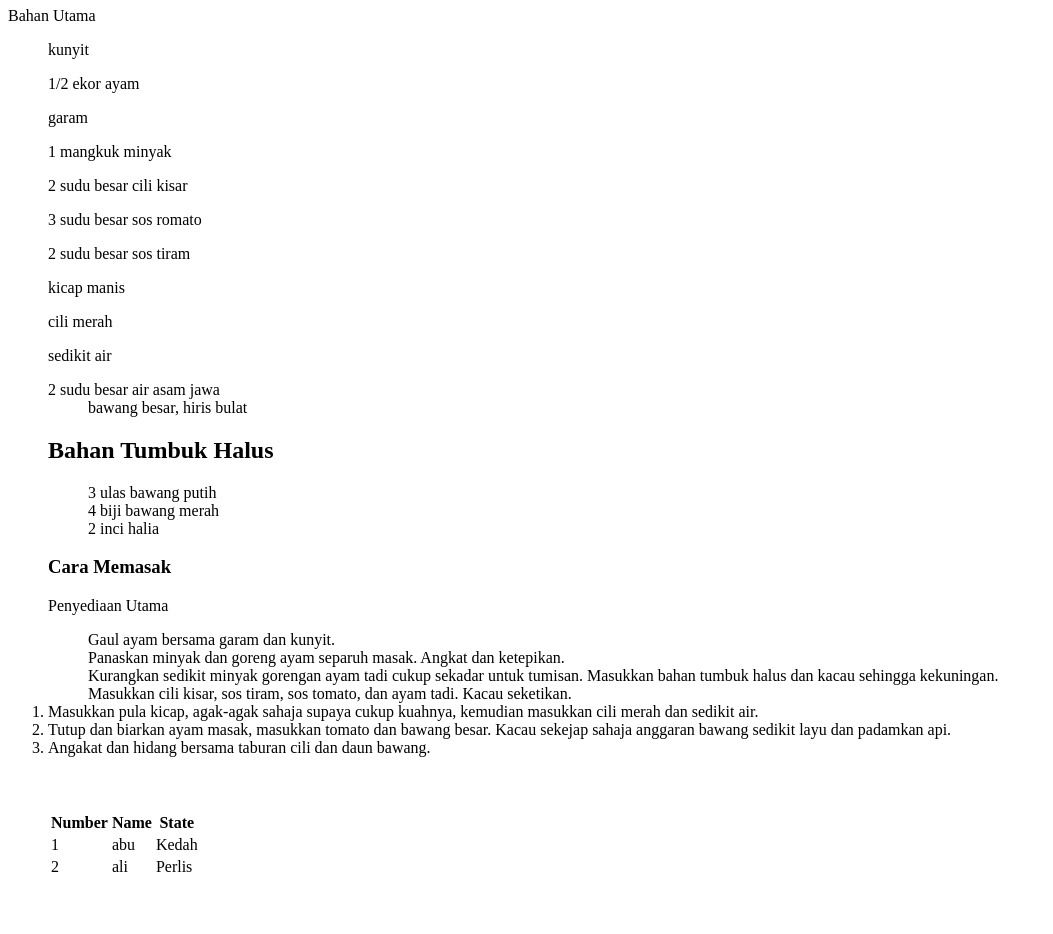
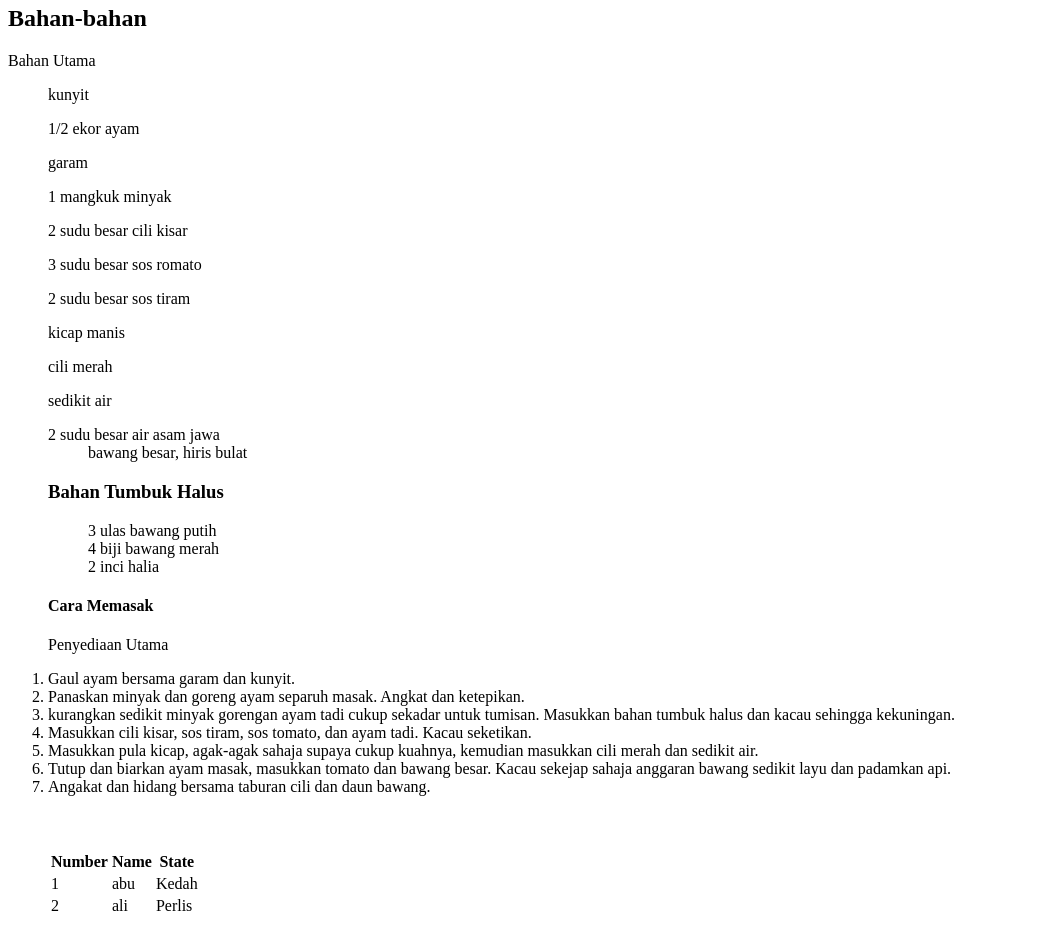
Before and after one commit to Illya-Insyirah/IMD318, a plain HTML site: page index.html in a window 1280 px wide. Shown: the part 473-1407 px from the top of the page, without its empty margins (0-1053 px from the left). Before the commit the page ends 1368 px from the top, so only its background shows below. Drawn offline with Linux system fonts and the light colour scheme.

Commit message:
Update index.html

```diff
--- a/index.html
+++ b/index.html
@@ -1,9 +1,9 @@
 <html>
-
+<h1><b> AYAM MASAK MERAK </b></h1>
 <! -- this is the picture space -->
 <img src="ayam masak kicap.jpg" alt="gamabar ayam" width="50%" height="50%">
 
-<h1><b>Bahan-bahan</h1></b>
+<h2><b>Bahan-bahan</h2></b>
 <p>Bahan Utama</p>
 <ol>kunyit</ol>
 <ol>1/2 ekor ayam</ol>
@@ -18,17 +18,17 @@
 <ol>2 sudu besar air asam jawa</o>
 <ol>bawang besar, hiris bulat</ol>
 
-<h2>Bahan Tumbuk Halus</h2>
+<h3>Bahan Tumbuk Halus</h3>
 <ol>3 ulas bawang putih</ol>
 <ol>4 biji bawang merah</ol>
 <ol>2 inci halia</ol>
 
-<h3>Cara Memasak</h3>
+<h4>Cara Memasak</h4>
 <p>Penyediaan Utama</p>
-<ol>Gaul ayam bersama garam dan kunyit.</ol>
-<ol>Panaskan minyak dan goreng ayam separuh masak. Angkat dan ketepikan.</ol>
-<ol>Kurangkan sedikit minyak gorengan ayam tadi cukup sekadar untuk tumisan. Masukkan bahan tumbuk halus dan kacau sehingga kekuningan.</ol>
-<ol>Masukkan cili kisar, sos tiram, sos tomato, dan ayam tadi. Kacau seketikan.</ol>
+<li>Gaul ayam bersama garam dan kunyit.</li>
+<li>Panaskan minyak dan goreng ayam separuh masak. Angkat dan ketepikan.</li>
+<li>kurangkan sedikit minyak gorengan ayam tadi cukup sekadar untuk tumisan. Masukkan bahan tumbuk halus dan kacau sehingga kekuningan.</li>
+<li>Masukkan cili kisar, sos tiram, sos tomato, dan ayam tadi. Kacau seketikan.</li>
 <li>Masukkan pula kicap, agak-agak sahaja supaya cukup kuahnya, kemudian masukkan cili merah dan sedikit air.</li>
 <li>Tutup dan biarkan ayam masak, masukkan tomato dan bawang besar. Kacau sekejap sahaja anggaran bawang sedikit layu dan padamkan api.</li>
 <li>Angakat dan hidang bersama taburan cili dan daun bawang.</li>
```
